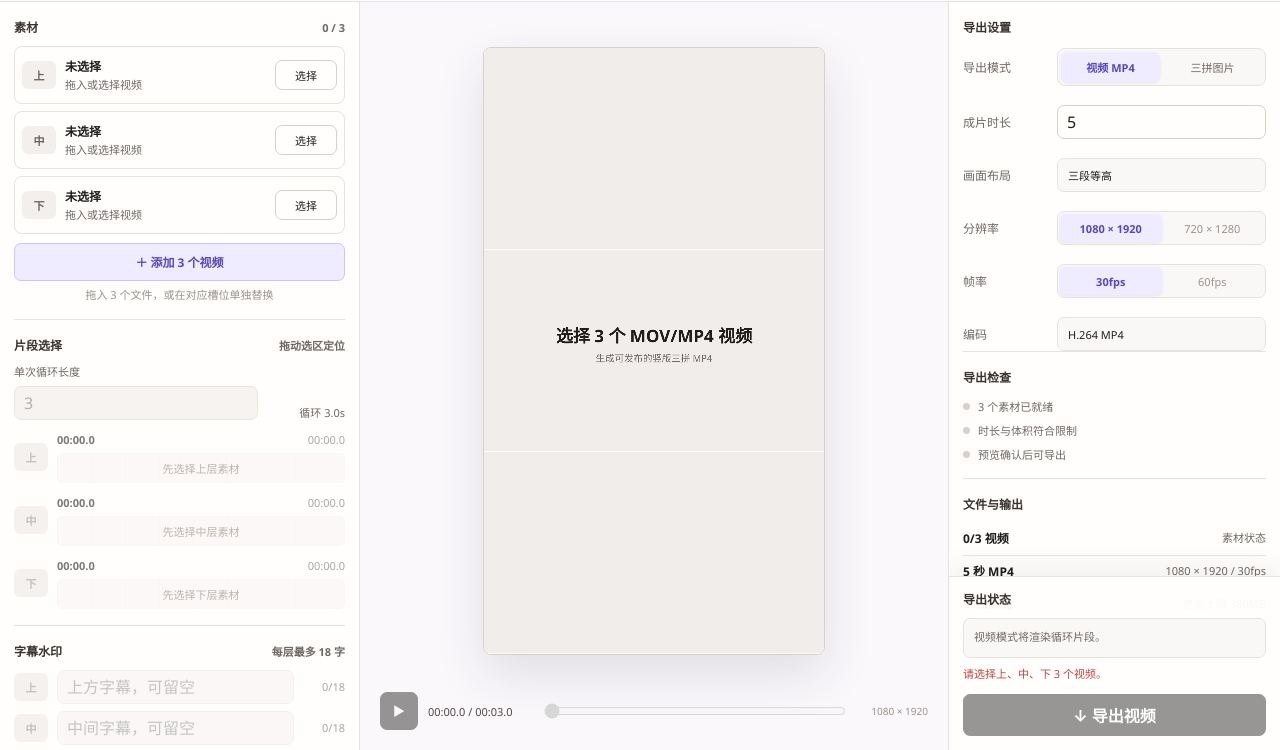
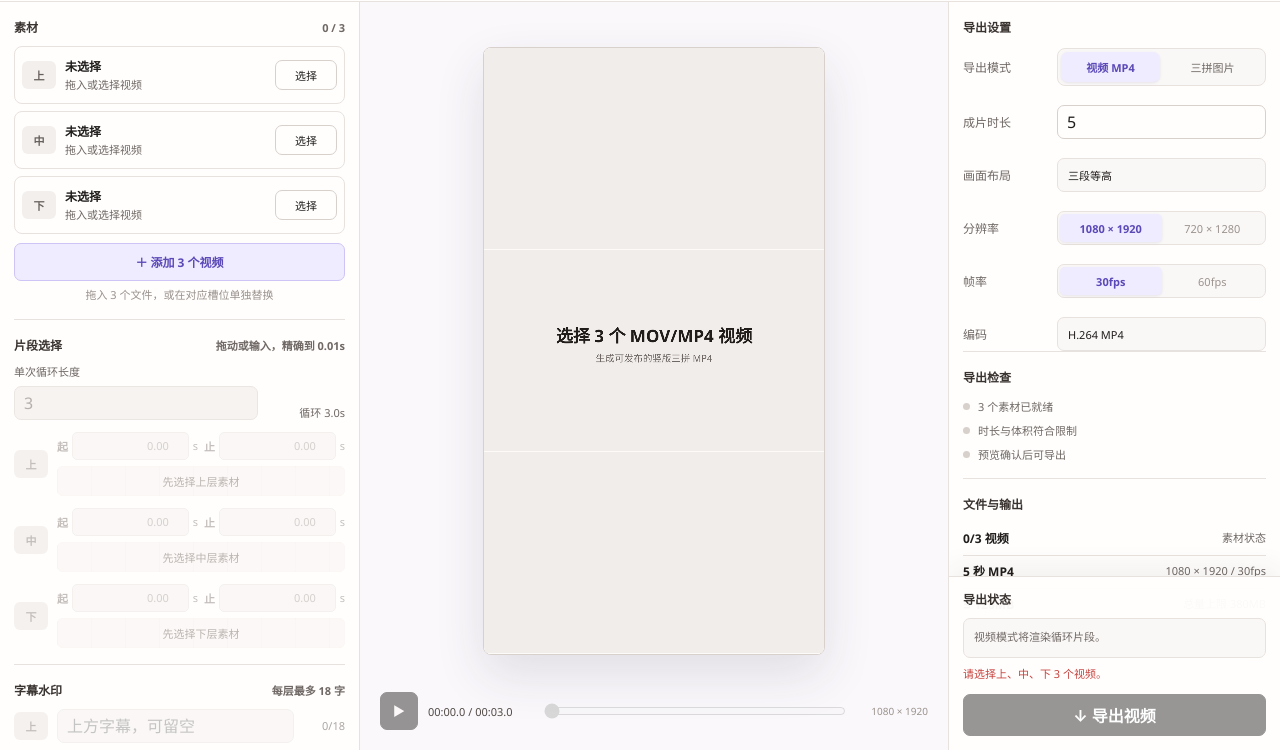
Before and after one commit to chenyulian/ClipTrio, a website with bundled scripts: page public/index.html in a window 1280 px wide. Shown: the part 50-800 px from the top of the page. Built offline with nearby package versions, Linux system fonts and the light colour scheme.

Commit message:
feat: add precise segment time editing

```diff
--- a/public/app-core.js
+++ b/public/app-core.js
@@ -63,10 +63,27 @@ export function normalizeExportLength(value) {
   return clamp(Number(value), MIN_EXPORT_SECONDS, MAX_EXPORT_SECONDS);
 }
 
-export function getStart({ duration, clipLength, sliderValue }) {
+export function getMaxSegmentStart({ duration, clipLength }) {
   const safeDuration = Math.max(0, Number(duration) || 0);
   const safeClip = Math.max(MIN_CLIP_SECONDS, Number(clipLength) || MIN_CLIP_SECONDS);
-  const maxStart = Math.max(0, safeDuration - safeClip - 0.03);
+  return Math.max(0, safeDuration - safeClip - 0.03);
+}
+
+export function normalizeSegmentStart({ duration, clipLength, start }) {
+  return clamp(Number(start), 0, getMaxSegmentStart({ duration, clipLength }));
+}
+
+export function getSegmentStartFromEnd({ duration, clipLength, end }) {
+  const safeClip = Math.max(MIN_CLIP_SECONDS, Number(clipLength) || MIN_CLIP_SECONDS);
+  return normalizeSegmentStart({ duration, clipLength, start: Number(end) - safeClip });
+}
+
+export function formatPreciseSeconds(value) {
+  return Math.max(0, Number(value) || 0).toFixed(2);
+}
+
+export function getStart({ duration, clipLength, sliderValue }) {
+  const maxStart = getMaxSegmentStart({ duration, clipLength });
   const ratio = clamp(Number(sliderValue) / 1000, 0, 1);
   return maxStart * ratio;
 }
--- a/public/app.js
+++ b/public/app.js
@@ -4,10 +4,12 @@ import {
   buildLoadHint,
   buildSlotMeta,
   clamp,
+  formatPreciseSeconds,
   formatTime,
+  getMaxSegmentStart,
   getSegmentEnd,
+  getSegmentStartFromEnd,
   getSegmentWindow,
-  getStart as getStartCore,
   getExportReadiness,
   hasRenderableSlot,
   isReady as isReadyCore,
@@ -16,6 +18,7 @@ import {
   MAX_VIDEO_SECONDS,
   normalizeClipLength,
   normalizeExportLength,
+  normalizeSegmentStart,
   readyCount as readyCountCore,
   sanitizeCaption,
   totalBytes as totalBytesCore,
@@ -170,6 +173,8 @@ function syncSegmentAvailability(isProcessing = false) {
     const enabled = !isProcessing && Boolean(slots[index].video && slots[index].duration);
     slider.disabled = !enabled;
     slider.setAttribute('aria-disabled', String(!enabled));
+    startValues[index].disabled = !enabled;
+    endValues[index].disabled = !enabled;
     segmentPickers[index].classList.toggle('is-disabled', !enabled);
   });
 
@@ -256,23 +261,46 @@ function syncExportMode(mode) {
 }
 
 function getStart(index) {
-  return getStartCore({
+  return normalizeSegmentStart({
     duration: slots[index].duration,
     clipLength: getClipLength(),
-    sliderValue: Number(startSliders[index].value)
+    start: Number(startSliders[index].value) / 1000
   });
+}
+
+function setSegmentStart(index, value) {
+  const start = normalizeSegmentStart({
+    duration: slots[index].duration,
+    clipLength: getClipLength(),
+    start: value
+  });
+  startSliders[index].value = String(Math.round(start * 1000));
+  return getStart(index);
 }
 
 function syncLabels() {
   startSliders.forEach((slider, index) => {
-    const start = getStart(index);
+    const maxStart = getMaxSegmentStart({
+      duration: slots[index].duration,
+      clipLength: getClipLength()
+    });
+    slider.max = String(Math.max(0, Math.round(maxStart * 1000)));
+    const start = setSegmentStart(index, Number(slider.value) / 1000);
     const end = getSegmentEnd({
       duration: slots[index].duration,
       start,
       clipLength: getClipLength()
     });
-    startValues[index].textContent = formatTime(start);
-    endValues[index].textContent = formatTime(end);
+    const maxEnd = getSegmentEnd({
+      duration: slots[index].duration,
+      start: maxStart,
+      clipLength: getClipLength()
+    });
+    startValues[index].max = formatPreciseSeconds(maxStart);
+    endValues[index].min = formatPreciseSeconds(Math.min(slots[index].duration, getClipLength()));
+    endValues[index].max = formatPreciseSeconds(maxEnd);
+    startValues[index].value = formatPreciseSeconds(start);
+    endValues[index].value = formatPreciseSeconds(end);
   });
   clipLengthHint.textContent = `循环 ${getClipLength().toFixed(1)}s`;
   syncSegmentWindows();
@@ -353,6 +381,7 @@ function seekVideo(video, time, duration) {
 }
 
 async function resetSegments() {
+  syncLabels();
   await Promise.all(slots.map((slot, index) => slot.video ? seekVideo(slot.video, getStart(index), slot.duration) : Promise.resolve()));
   syncSegmentWindows();
   updatePreviewProgress(0);
@@ -725,6 +754,40 @@ startSliders.forEach(slider => slider.addEventListener('input', () => {
   resetSegments().catch(() => {});
   updateChecks();
 }));
+function commitPreciseSegmentTime(index, anchor) {
+  const input = anchor === 'end' ? endValues[index] : startValues[index];
+  const value = Number(input.value);
+  if (!Number.isFinite(value)) {
+    syncLabels();
+    return;
+  }
+  const start = anchor === 'end'
+    ? getSegmentStartFromEnd({
+      duration: slots[index].duration,
+      clipLength: getClipLength(),
+      end: value
+    })
+    : value;
+  const committedStart = setSegmentStart(index, start);
+  previewSeen = false;
+  syncLabels();
+  resetSegments().catch(() => drawFrame());
+  updateChecks();
+  setStatus(`${videoPositionLabels[index]}片段起点已设为 ${formatPreciseSeconds(committedStart)}s。`);
+}
+
+startValues.forEach((input, index) => {
+  input.addEventListener('change', () => commitPreciseSegmentTime(index, 'start'));
+  input.addEventListener('keydown', event => {
+    if (event.key === 'Enter') input.blur();
+  });
+});
+endValues.forEach((input, index) => {
+  input.addEventListener('change', () => commitPreciseSegmentTime(index, 'end'));
+  input.addEventListener('keydown', event => {
+    if (event.key === 'Enter') input.blur();
+  });
+});
 captionInputs.forEach(input => input.addEventListener('input', () => {
   const cleaned = sanitizeCaption(input.value);
   if (input.value !== cleaned) input.value = cleaned;
@@ -733,11 +796,16 @@ captionInputs.forEach(input => input.addEventListener('input', () => {
   drawFrame();
   updateChecks();
 }));
-['clipLength', 'exportLength'].forEach(id => document.getElementById(id).addEventListener('input', () => {
+clipLengthInput.addEventListener('input', () => {
+  previewSeen = false;
+  syncLabels();
+  updateLoadHint();
+  resetSegments().catch(() => drawFrame());
+});
+document.getElementById('exportLength').addEventListener('input', () => {
   previewSeen = false;
   updateLoadHint();
-  resetSegments().catch(() => drawFrame());
-}));
+});
 playBtn.addEventListener('click', () => playing ? pausePreview() : startPreview().catch(error => setStatus(error.message, 'error')));
 previewProgress.addEventListener('input', async () => {
   if (!isReady()) return;
--- a/public/index.html
+++ b/public/index.html
@@ -351,16 +351,35 @@
     }
 
     .segment-time {
-      display: flex;
-      align-items: baseline;
-      justify-content: space-between;
-      gap: 10px;
+      display: grid;
+      grid-template-columns: repeat(2, minmax(0, 1fr));
+      gap: 6px;
       color: var(--muted);
       font-size: 11px;
       font-variant-numeric: tabular-nums;
     }
 
-    .segment-time strong { color: var(--ink); font-size: 11px; }
+    .segment-time label {
+      display: grid;
+      grid-template-columns: auto minmax(0, 1fr) auto;
+      gap: 4px;
+      align-items: center;
+      min-width: 0;
+    }
+
+    .segment-time input[type="number"] {
+      width: 100%;
+      min-width: 0;
+      height: 28px;
+      padding: 0 4px;
+      border-radius: 5px;
+      text-align: right;
+      font-size: 11px;
+      font-variant-numeric: tabular-nums;
+    }
+
+    .segment-time .time-label { color: var(--soft); font-weight: 700; }
+    .segment-time .time-unit { color: var(--soft); }
 
     .segment-track {
       position: relative;
@@ -424,7 +443,7 @@
 
     .segment-control input[type="range"] {
       position: absolute;
-      inset: 19px 0 -3px;
+      inset: 34px 0 -3px;
       height: 32px;
       opacity: 0;
       cursor: grab;
@@ -800,7 +819,7 @@
         </div>
 
         <div class="section">
-          <div class="section-title">片段选择 <span class="hint">拖动选区定位</span></div>
+          <div class="section-title">片段选择 <span class="hint">拖动或输入，精确到 0.01s</span></div>
           <div class="clip-control">
             <label class="stack"><span class="hint">单次循环长度</span><input id="clipLength" type="number" min="0.3" max="8" step="0.1" value="3"></label>
             <span class="value" id="clipLengthHint">循环 3.0s</span>
@@ -809,25 +828,34 @@
             <div class="segment-picker">
               <span class="chip">上</span>
               <div class="segment-control">
-                <div class="segment-time"><strong id="startAValue">00:00.0</strong><span id="endAValue">00:03.0</span></div>
+                <div class="segment-time">
+                  <label><span class="time-label">起</span><input id="startAValue" type="number" min="0" max="0" step="0.01" value="0.00" inputmode="decimal" aria-label="上方片段精确起点" disabled><span class="time-unit">s</span></label>
+                  <label><span class="time-label">止</span><input id="endAValue" type="number" min="0" max="0" step="0.01" value="0.00" inputmode="decimal" aria-label="上方片段精确终点" disabled><span class="time-unit">s</span></label>
+                </div>
                 <div class="segment-track" data-empty="先选择上层素材"><div class="segment-window" id="windowA"></div></div>
-                <input id="startA" type="range" min="0" max="1000" value="0" aria-label="上方片段起点">
+                <input id="startA" type="range" min="0" max="0" step="1" value="0" aria-label="上方片段起点">
               </div>
             </div>
             <div class="segment-picker">
               <span class="chip">中</span>
               <div class="segment-control">
-                <div class="segment-time"><strong id="startBValue">00:00.0</strong><span id="endBValue">00:03.0</span></div>
+                <div class="segment-time">
+                  <label><span class="time-label">起</span><input id="startBValue" type="number" min="0" max="0" step="0.01" value="0.00" inputmode="decimal" aria-label="中间片段精确起点" disabled><span class="time-unit">s</span></label>
+                  <label><span class="time-label">止</span><input id="endBValue" type="number" min="0" max="0" step="0.01" value="0.00" inputmode="decimal" aria-label="中间片段精确终点" disabled><span class="time-unit">s</span></label>
+                </div>
                 <div class="segment-track" data-empty="先选择中层素材"><div class="segment-window" id="windowB"></div></div>
-                <input id="startB" type="range" min="0" max="1000" value="0" aria-label="中间片段起点">
+                <input id="startB" type="range" min="0" max="0" step="1" value="0" aria-label="中间片段起点">
               </div>
             </div>
             <div class="segment-picker">
               <span class="chip">下</span>
               <div class="segment-control">
-                <div class="segment-time"><strong id="startCValue">00:00.0</strong><span id="endCValue">00:03.0</span></div>
+                <div class="segment-time">
+                  <label><span class="time-label">起</span><input id="startCValue" type="number" min="0" max="0" step="0.01" value="0.00" inputmode="decimal" aria-label="下方片段精确起点" disabled><span class="time-unit">s</span></label>
+                  <label><span class="time-label">止</span><input id="endCValue" type="number" min="0" max="0" step="0.01" value="0.00" inputmode="decimal" aria-label="下方片段精确终点" disabled><span class="time-unit">s</span></label>
+                </div>
                 <div class="segment-track" data-empty="先选择下层素材"><div class="segment-window" id="windowC"></div></div>
-                <input id="startC" type="range" min="0" max="1000" value="0" aria-label="下方片段起点">
+                <input id="startC" type="range" min="0" max="0" step="1" value="0" aria-label="下方片段起点">
               </div>
             </div>
           </div>
```
Also changed, not shown: test/frontend-core.test.js (+17 -0 lines).
